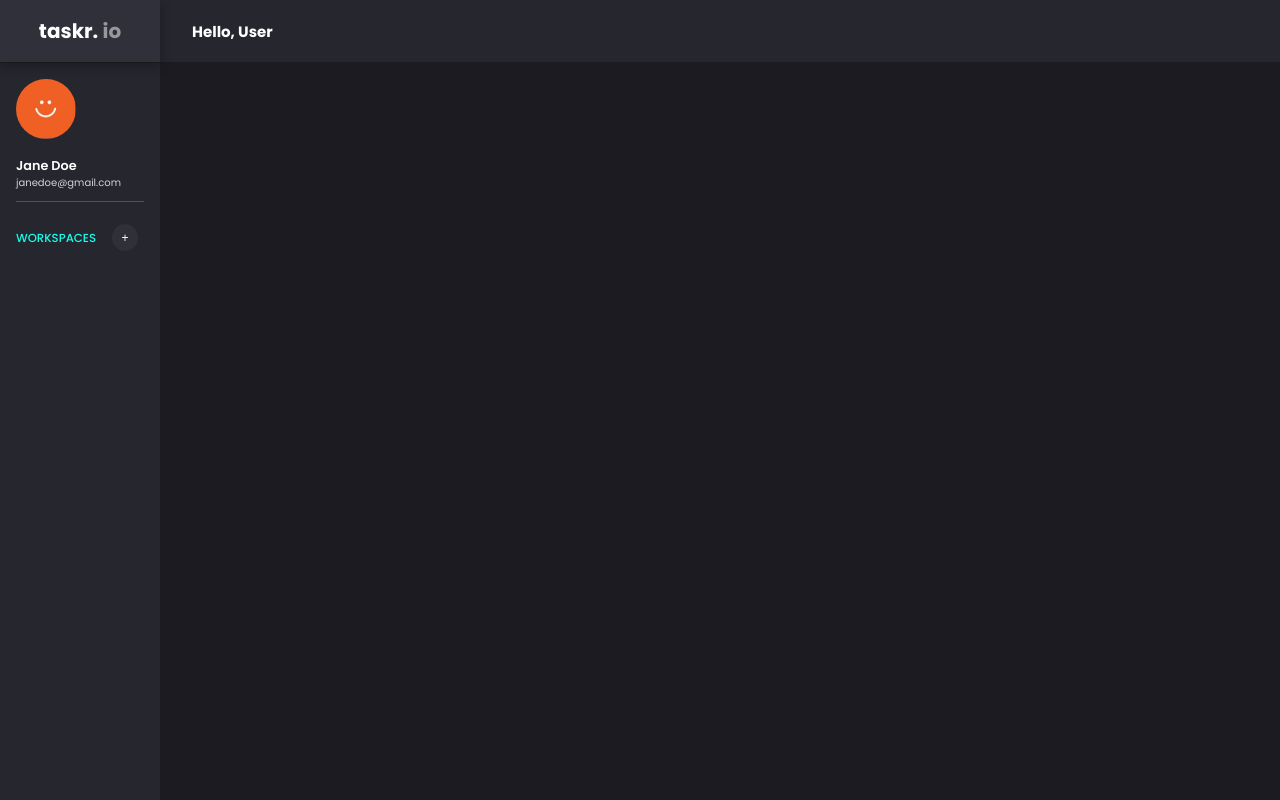
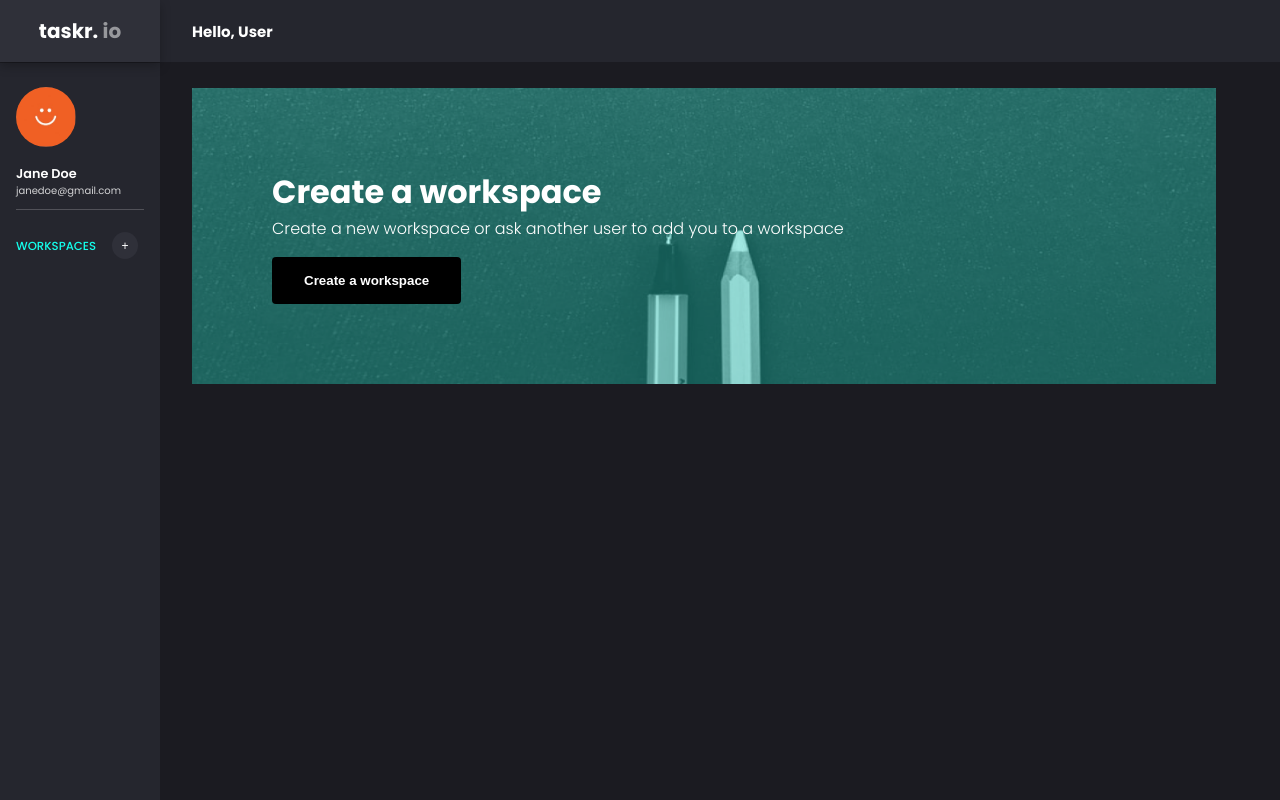
Before and after one commit to Team-Cepheus/taskr.io, a React (Create React App) app in the folder frontend/: page /dashboard in a window 1280 px wide. Built offline with nearby package versions, Linux system fonts and the light colour scheme.

Commit message:
static Dashboard done

```diff
--- a/frontend/src/components/DashboardPage.jsx
+++ b/frontend/src/components/DashboardPage.jsx
@@ -1,13 +1,19 @@
 import React from 'react';
 import Topbar from './Topbar';
 import Sidebar from './Sidebar';
+import '../styles/DashboardPage.css'
 
 const DashboardPage = () => {
     return (
-        <div>
+        <>
             <Topbar/>
             <Sidebar/>
-        </div>
+            <div className="create-workspace-banner">
+                <h1 className="cta">Create a workspace</h1>
+                <p>Create a new workspace or ask another user to add you to a workspace</p>
+                <button className="create-btn">Create a workspace</button>
+            </div>
+        </>
      );
 }
 
--- /dev/null
+++ b/frontend/src/styles/DashboardPage.css
@@ -0,0 +1,29 @@
+.create-workspace-banner{
+    background-image: url('/static/create-workspace-bannerbg.png');
+    background-position: center;
+    background-size: cover;
+    position: absolute;
+    left: 12rem;
+    top: 5.5rem;
+    padding: 5rem;
+    width: 80%;
+}
+
+.cta {
+    font-size: 2rem;
+    margin: 0;
+}
+
+.create-workspace-banner p {
+    font-size: 1rem;
+    margin: 0;
+    font-weight: 300;
+}
+
+.create-btn {
+    margin-top: 1rem;
+    background-color: black;
+    padding: 1rem 2rem;
+    font-weight: 600;
+    border-radius: 0.25rem;
+}
--- a/frontend/src/styles/Sidebar.css
+++ b/frontend/src/styles/Sidebar.css
@@ -16,7 +16,7 @@
     border-radius: 50%;
     width: 60px;
     height: auto;
-    margin-top: 1rem;
+    margin-top: 1.5rem;
 }
 
 .profile {
--- a/frontend/src/styles/index.css
+++ b/frontend/src/styles/index.css
@@ -16,3 +16,7 @@ body {
   -moz-osx-font-smoothing: grayscale;
 
 }
+
+button {
+  border: none;
+}
```
Also changed, not shown: frontend/public/static/create-workspace-bannerbg.png (added).
